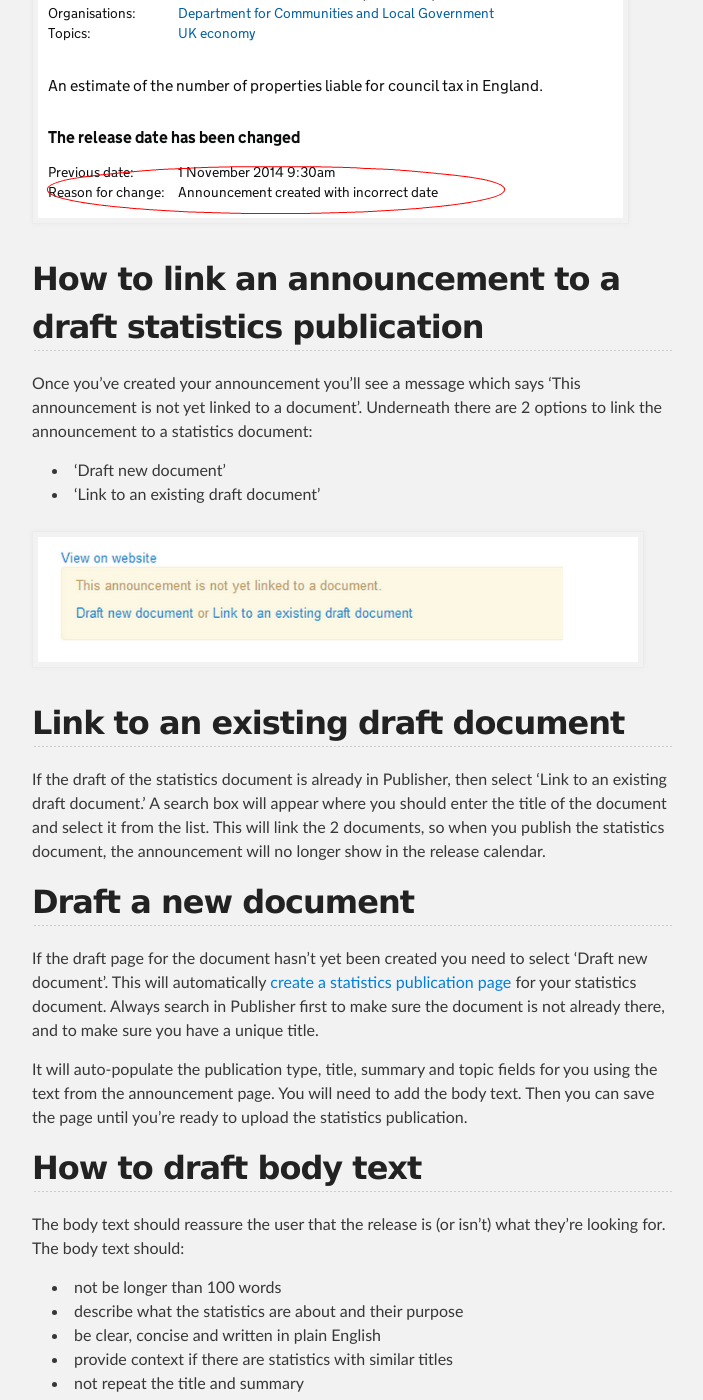
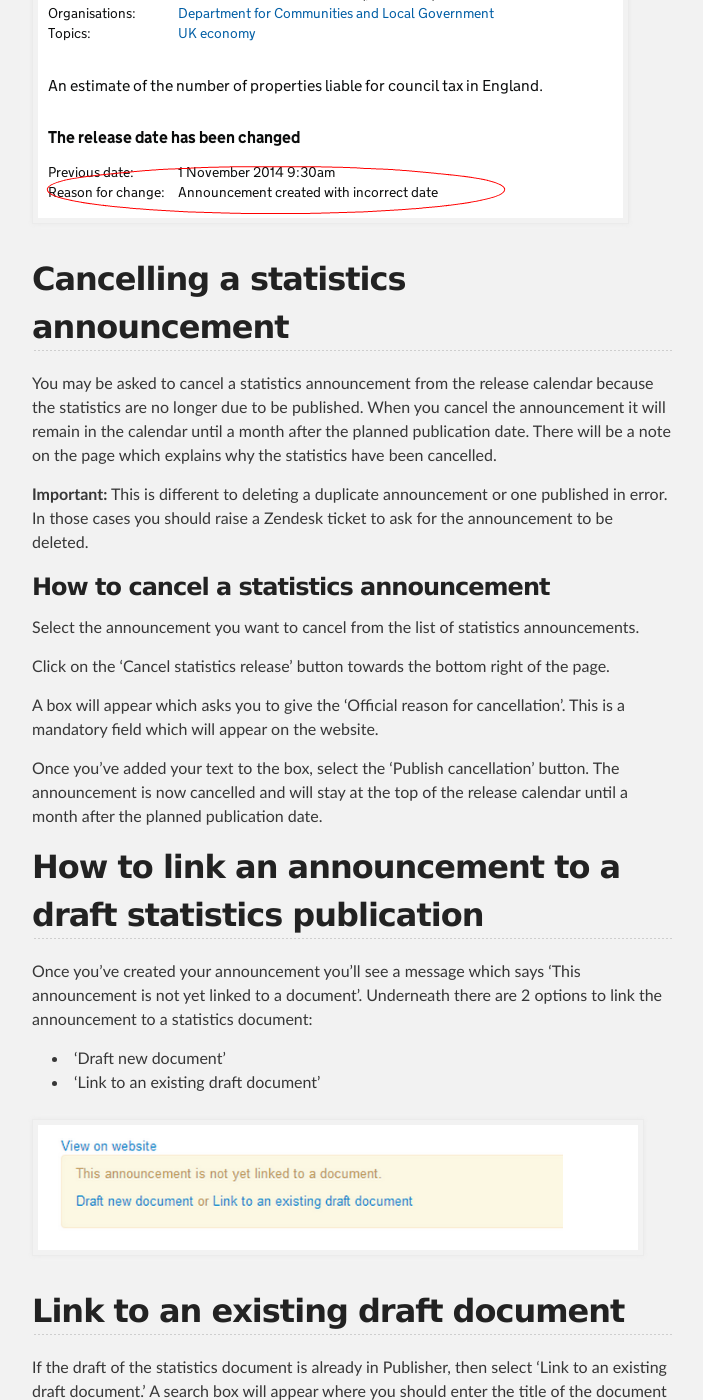
Before and after one commit to alphagov/inside-government-admin-guide, a Jekyll site: the page built from creating-documents/statistics-announcements.md, in a window 1280 px wide and 1400 px high, scrolled down 4803 px. Shown: the whole window, without its empty margins (288-991 px from the left). Built offline with Jekyll 4.4.1, drawn with Linux system fonts in a browser that asks for light colours; some of the changed text lies outside the part shown.

Commit message:
Move paragraph on cancelling announcements up

```diff
--- a/creating-documents/statistics-announcements.md
+++ b/creating-documents/statistics-announcements.md
@@ -109,6 +109,22 @@ To amend the release date:
 
 ![stats 7](stats7.png)
 
+##Cancelling a statistics announcement
+
+You may be asked to cancel a statistics announcement from the release calendar because the statistics are no longer due to be published. When you cancel the announcement it will remain in the calendar until a month after the planned publication date. There will be a note on the page which explains why the statistics have been cancelled.
+
+**Important:** This is different to deleting a duplicate announcement or one published in error. In those cases you should raise a Zendesk ticket to ask for the announcement to be deleted.
+
+###How to cancel a statistics announcement
+
+Select the announcement you want to cancel from the list of statistics announcements.
+
+Click on the ‘Cancel statistics release’ button towards the bottom right of the page.
+
+A box will appear which asks you to give the ‘Official reason for cancellation’. This is a mandatory field which will appear on the website.
+
+Once you’ve added your text to the box, select the ‘Publish cancellation’ button. The announcement is now cancelled and will stay at the top of the release calendar until a month after the planned publication date.
+
 ##How to link an announcement to a draft statistics publication
 
 Once you’ve created your announcement you’ll see a message which says ‘This announcement is not yet linked to a document’. Underneath there are 2 options to link the announcement to a statistics document:
```
Also changed, not shown: other parts of creating-documents/statistics-announcements.md (+0 -16 lines).
